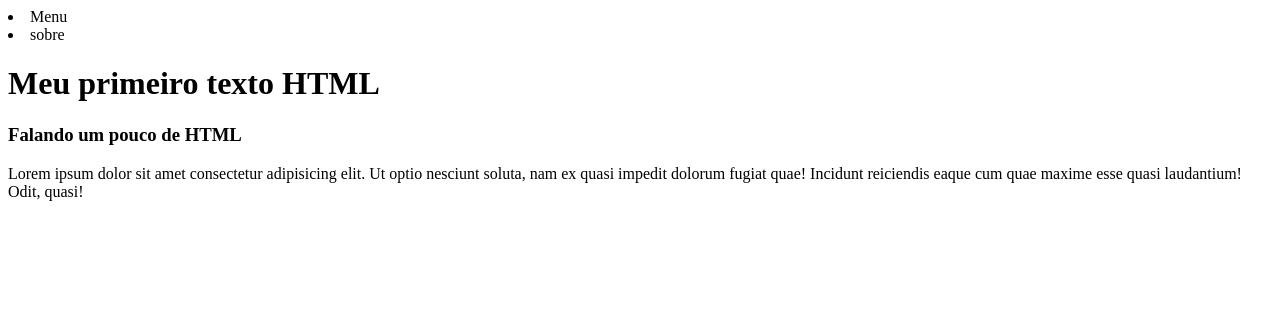
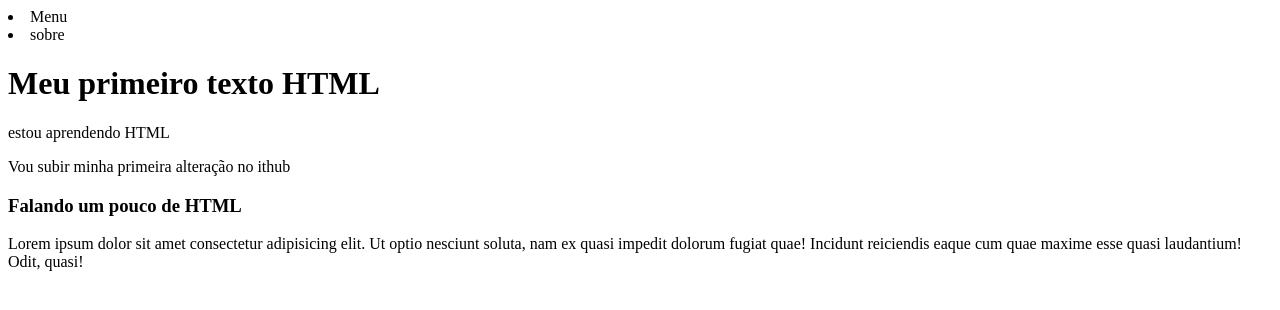
Before and after one commit to Sr-Vidal/projeto1, a plain HTML site: page index.html in a window 1280 px wide. Drawn offline with Linux system fonts and the light colour scheme.

Commit message:
alterei o meu html

```diff
--- a/index.html
+++ b/index.html
@@ -19,6 +19,8 @@
 
     <main>
         <h1>Meu primeiro texto HTML</h1>
+        <p>estou aprendendo HTML</p>
+        <p>Vou subir minha primeira alteração no ithub</p>
 
         <h3>Falando um pouco de HTML</h3>
         <p>Lorem ipsum dolor sit amet consectetur adipisicing elit. Ut optio nesciunt soluta, nam ex quasi impedit
```
